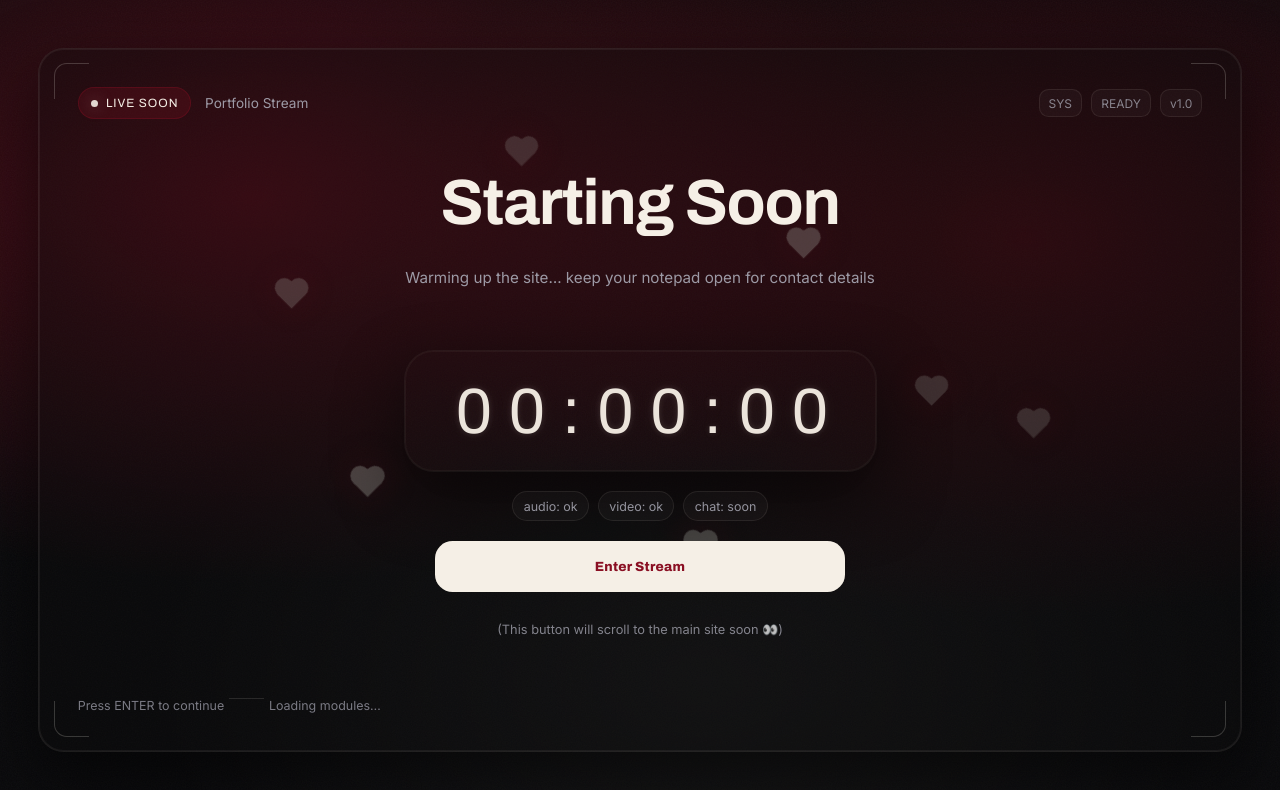
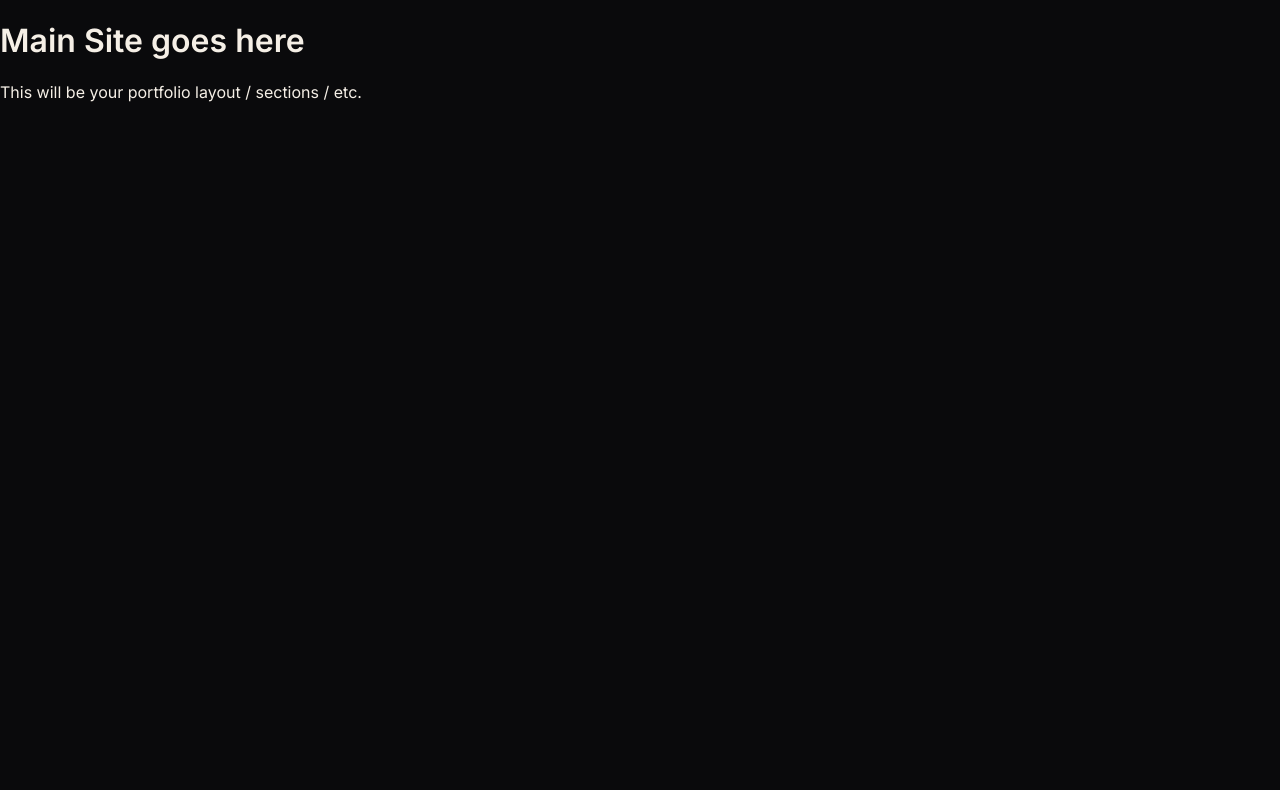
Before and after one commit to Noni-Sts/portfolio, a React (Vite) app in the folder portfolio/: page /#starting in a window 1280 px wide. Both pictures are taken after a click on the button "Enter Stream". Shown: the top 790 px of the page. Built offline with nearby package versions, Linux system fonts and the light colour scheme.

Commit message:
Major Addition: Added seperate state (Home - main portolio site) + routing between landing and home page

```diff
--- a/portfolio/src/App.jsx
+++ b/portfolio/src/App.jsx
@@ -1,7 +1,30 @@
+import { useEffect, useState } from "react";
 import StartingSoon from "./components/StartingSoon";
+import Home from "./Home";
 
-function App() {
-  return <StartingSoon />;
+export default function App() {
+  const [view, setView] = useState(getViewFromHash());
+
+  useEffect(() => {
+    const onHashChange = () => setView(getViewFromHash());
+    window.addEventListener("hashchange", onHashChange);
+
+    // optional default
+    if (!window.location.hash) window.location.hash = "starting";
+
+    return () => window.removeEventListener("hashchange", onHashChange);
+  }, []);
+
+  const goToSite = () => {
+    window.location.hash = "site";
+  };
+
+  return (
+    <>{view === "starting" ? <StartingSoon onEnter={goToSite} /> : <Home />}</>
+  );
 }
 
-export default App;
+function getViewFromHash() {
+  const hash = window.location.hash.replace("#", "").trim();
+  return hash === "site" ? "site" : "starting";
+}
--- /dev/null
+++ b/portfolio/src/Home.jsx
@@ -0,0 +1,8 @@
+export default function Home() {
+  return (
+    <div>
+      <h1>Main Site goes here</h1>
+      <p>This will be your portfolio layout / sections / etc.</p>
+    </div>
+  );
+}
--- a/portfolio/src/components/StartingSoon.jsx
+++ b/portfolio/src/components/StartingSoon.jsx
@@ -1,4 +1,4 @@
-export default function StartingSoon() {
+export default function StartingSoon({ onEnter }) {
   return (
     <main className="overlay">
       {/* Background atmosphere layers */}
@@ -65,7 +65,7 @@ export default function StartingSoon() {
           </div>
 
           {/* CTA */}
-          <button className="cta" type="button">
+          <button className="cta" type="button" onClick={onEnter}>
             Enter Stream
           </button>
 
--- a/portfolio/src/index.css
+++ b/portfolio/src/index.css
@@ -464,6 +464,7 @@ body {
   /* tabular numbers so 0/0/0 don't shift */
   font-variant-numeric: tabular-nums;
   font-feature-settings: "tnum" 1;
+  white-space: nowrap; /* stops it breaking into 2 lines */
 
   /* Spacing fix */
   letter-spacing: 0.26em;
@@ -572,6 +573,23 @@ body {
   background: rgba(245, 239, 230, 0.12);
 }
 
+.site--enter {
+  animation: siteEnter 420ms ease forwards;
+}
+
+@keyframes siteEnter {
+  from {
+    opacity: 0;
+    transform: translateY(10px) scale(0.995);
+    filter: blur(6px);
+  }
+  to {
+    opacity: 1;
+    transform: translateY(0) scale(1);
+    filter: blur(0);
+  }
+}
+
 /* =========================================================
    MOBILE TWEAKS
    ========================================================= */
@@ -588,3 +606,9 @@ body {
     width: 100%;
   }
 }
+@media (max-width: 35rem) {
+  .timer__digits {
+    letter-spacing: 0.18em; /* smaller spacing so it fits */
+    font-size: clamp(2.2rem, 9vw, 3rem);
+  }
+}
```
